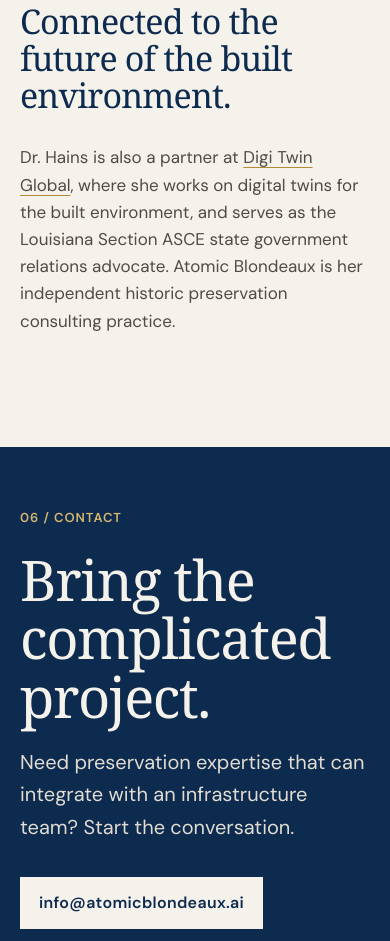
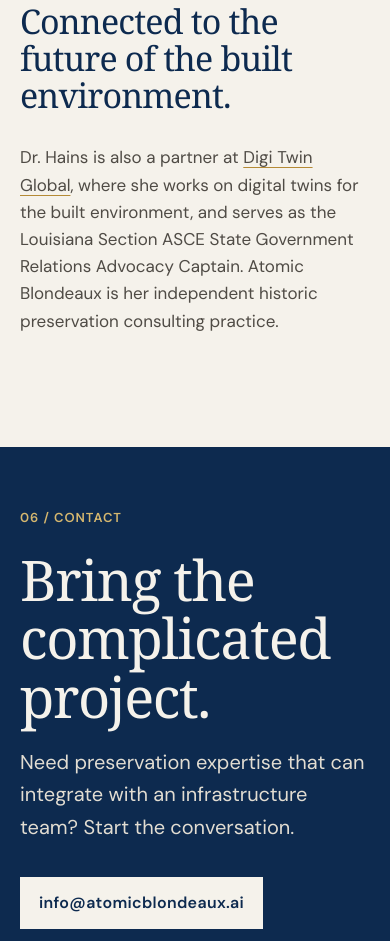
Before and after one commit to atomicblondeaux-cmyk/atomicblondeaux-site-v2, a plain HTML site: page index.html in a window 390 px wide. Shown: the part 7495-8436 px from the top of the page. Drawn offline with Linux system fonts and the light colour scheme; a web font is replaced by a local one.

Commit message:
Polish mobile content and correct ASCE title

```diff
--- a/index.html
+++ b/index.html
@@ -61,7 +61,7 @@
 
 <section class="section beyond">
 <div class="section-label">05 / Beyond Preservation</div>
-<div class="section-intro"><h2>Connected to the future of the built environment.</h2><p>Dr. Hains is also a partner at <a href="https://www.digitwinglobal.com/" target="_blank" rel="noopener">Digi Twin Global</a>, where she works on digital twins for the built environment, and serves as the Louisiana Section ASCE state government relations advocate. Atomic Blondeaux is her independent historic preservation consulting practice.</p></div>
+<div class="section-intro"><h2>Connected to the future of the built environment.</h2><p>Dr. Hains is also a partner at <a href="https://www.digitwinglobal.com/" target="_blank" rel="noopener">Digi Twin Global</a>, where she works on digital twins for the built environment, and serves as the Louisiana Section ASCE State Government Relations Advocacy Captain. Atomic Blondeaux is her independent historic preservation consulting practice.</p></div>
 </section>
 
 <section id="contact" class="contact"><div class="section-label">06 / Contact</div><h2>Bring the complicated project.</h2><p>Need preservation expertise that can integrate with an infrastructure team? Start the conversation.</p><div class="actions"><a class="button light" href="mailto:info@atomicblondeaux.ai">info@atomicblondeaux.ai</a><a class="contact-link" href="tel:+15043540834">+1 (504) 354-0834</a></div><div class="contact-foot"><span>Atomic Blondeaux, LLC · Baton Rouge, Louisiana</span><span>Section 106 · Historic Preservation · Built Environment</span></div></section>
```
